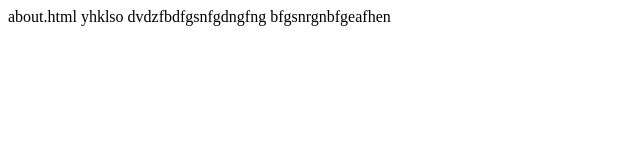
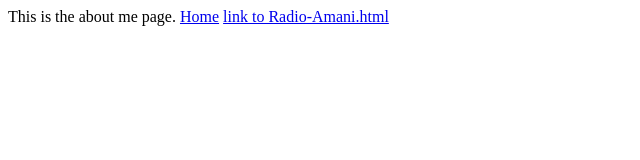
Before and after one commit to Lubunga-Afrika/Lubunga-Afrika.github.io, a plain HTML site: page about.html in a window 1280 px wide. Shown: the whole page, without its empty margins (0-640 px from the left). Drawn offline with Linux system fonts and the light colour scheme.

Commit message:
Update fiels

```diff
--- a/about.html
+++ b/about.html
@@ -1,4 +1,14 @@
-about.html
-<head>
-  yhklso dvdzfbdfgsnfgdngfng
-bfgsnrgnbfgeafhen
+<!DOCTYPE html>
+<html lang="en" dir="ltr">
+  <head>
+    <meta charset="utf-8">
+    <title></title>
+  </head>
+  <body>
+    <div class="">
+      This is the about me page.
+        <a href="./index.html">Home</a>
+        <a href="Lubunga-Afrika.html">link to Radio-Amani.html</a>
+    </div>
+  </body>
+</html>
```
Also changed, not shown: Radio-Amani.html (+12 -1 lines), index.html (added, +12 -0 lines), 1 other file.
